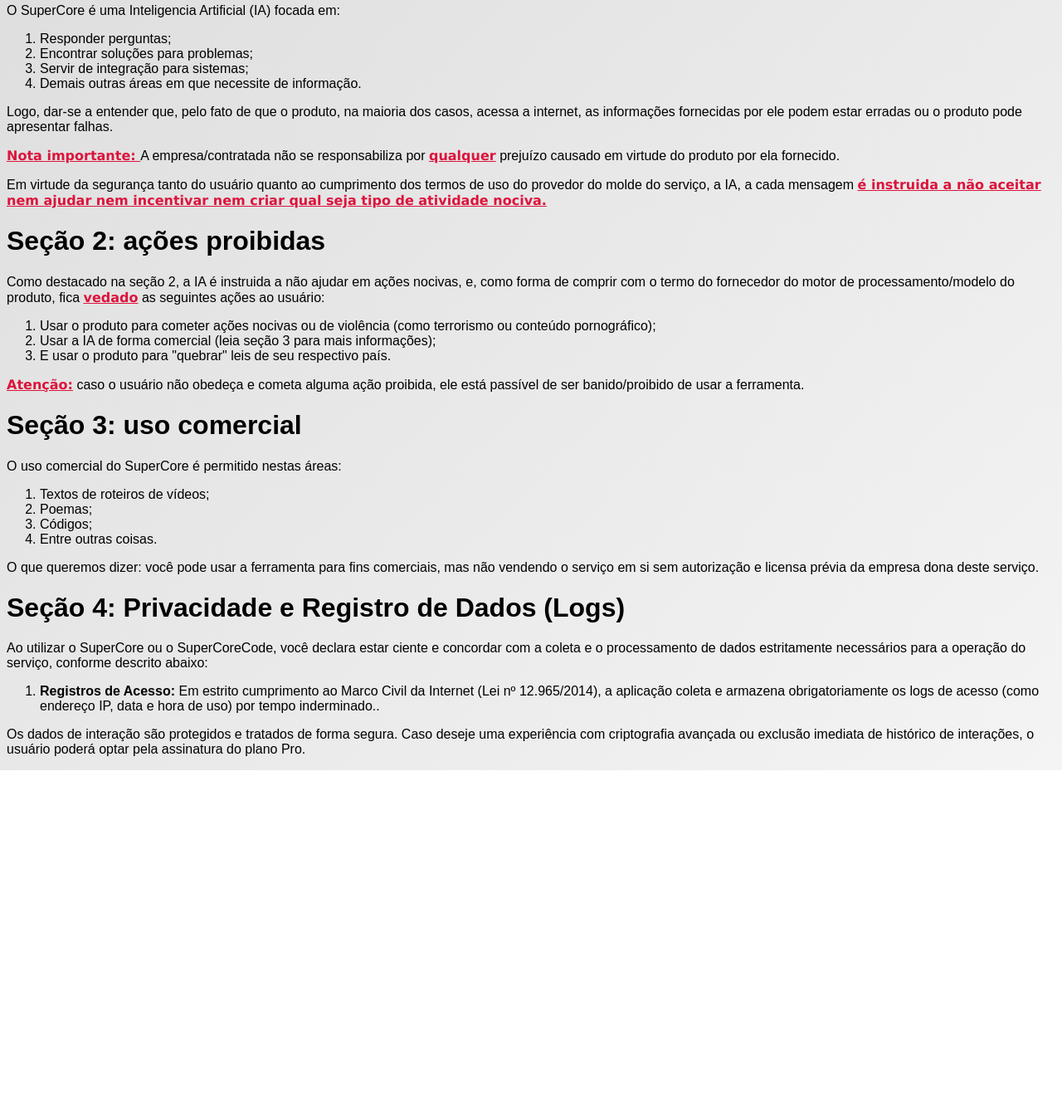
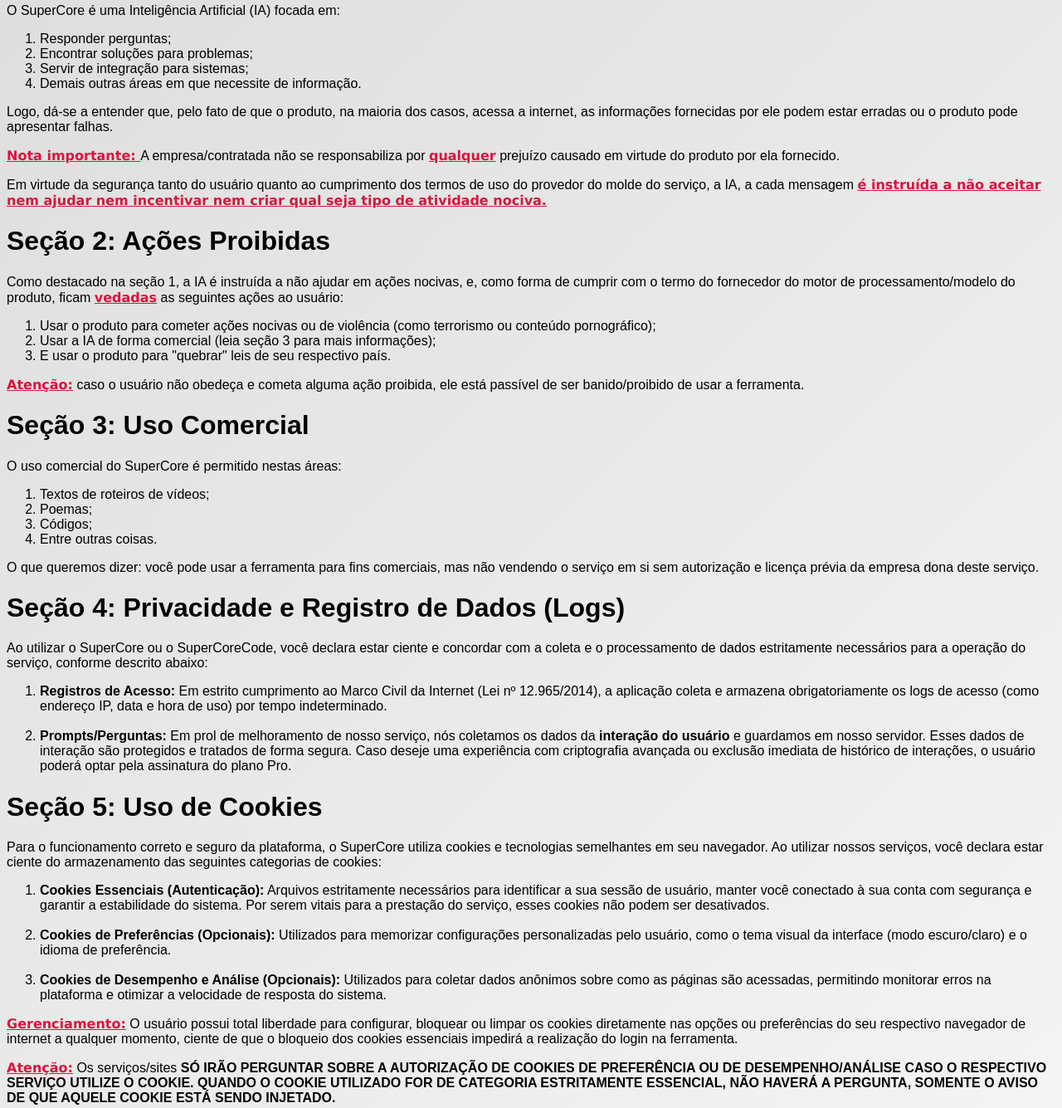
Before and after one commit to JustAcoder617/SuperCore-SuperCoreCode, a website: page client/terms/index.html in a window 1280 px wide. Shown: the part 158-1493 px from the top of the page at 83% size. Before the commit the page ends 1086 px from the top, so only its background shows below. Drawn offline with Linux system fonts and the light colour scheme.

```diff
--- a/client/terms/index.html
+++ b/client/terms/index.html
@@ -11,51 +11,56 @@
         <h1>SuperCore: Termo De Usuário Final</h1>
         <hr>
     </div>
+
     <h1>Seção 1: Descrição</h1>
-    <p>O SuperCore é uma Inteligencia Artificial (IA) focada em:
+    <p>O SuperCore é uma Inteligência Artificial (IA) focada em:</p>
     <ol>
         <li>Responder perguntas;</li>
         <li>Encontrar soluções para problemas;</li>
         <li>Servir de integração para sistemas;</li>
         <li>Demais outras áreas em que necessite de informação.</li>
     </ol>
-    </p>
-    <p>Logo, dar-se a entender que, pelo fato de que o produto, na maioria dos casos, acessa a internet, as informações fornecidas por ele podem estar erradas ou o produto pode apresentar falhas.</p>
+    <p>Logo, dá-se a entender que, pelo fato de que o produto, na maioria dos casos, acessa a internet, as informações fornecidas por ele podem estar erradas ou o produto pode apresentar falhas.</p>
     <p><span>Nota importante: </span> A empresa/contratada não se responsabiliza por <span>qualquer</span> prejuízo causado em virtude do produto por ela fornecido.</p>
-    <p>Em virtude da segurança tanto do usuário quanto ao cumprimento dos termos de uso do provedor do molde do serviço, a IA, a cada mensagem <span>é instruida a não aceitar nem ajudar nem incentivar nem criar qual seja tipo de atividade nociva.</span></p>
-    <h1>Seção 2: ações proibidas</h1>
-    <p> Como destacado na seção 2, a IA é instruida a não ajudar em ações nocivas, e, como forma de comprir com o termo do fornecedor do motor de processamento/modelo do produto, fica <span>vedado</span> as seguintes ações ao usuário:</p>
+    <p>Em virtude da segurança tanto do usuário quanto ao cumprimento dos termos de uso do provedor do molde do serviço, a IA, a cada mensagem <span>é instruída a não aceitar nem ajudar nem incentivar nem criar qual seja tipo de atividade nociva.</span></p>
+
+    <h1>Seção 2: Ações Proibidas</h1>
+    <p>Como destacado na seção 1, a IA é instruída a não ajudar em ações nocivas, e, como forma de cumprir com o termo do fornecedor do motor de processamento/modelo do produto, ficam <span>vedadas</span> as seguintes ações ao usuário:</p>
     <ol>
         <li>Usar o produto para cometer ações nocivas ou de violência (como terrorismo ou conteúdo pornográfico);</li>
-        <li> Usar a IA de forma comercial (leia seção 3 para mais informações);</li>
+        <li>Usar a IA de forma comercial (leia seção 3 para mais informações);</li>
         <li>E usar o produto para "quebrar" leis de seu respectivo país.</li>
     </ol>
     <p><span>Atenção:</span> caso o usuário não obedeça e cometa alguma ação proibida, ele está passível de ser banido/proibido de usar a ferramenta.</p>
-    <h1>Seção 3: uso comercial</h1>
-    <p>
-        O uso comercial do SuperCore é permitido nestas áreas:
+
+    <h1>Seção 3: Uso Comercial</h1>
+    <p>O uso comercial do SuperCore é permitido nestas áreas:</p>
     <ol>
-            <li>
-                Textos de roteiros de vídeos;
-            </li>
-            <li>
-                Poemas;
-            </li>
-            <li>
-                Códigos;
-            </li>
-            <li>
-                Entre outras coisas.
-            </li>
+        <li>Textos de roteiros de vídeos;</li>
+        <li>Poemas;</li>
+        <li>Códigos;</li>
+        <li>Entre outras coisas.</li>
     </ol>
-        <p>O que queremos dizer: você pode usar a ferramenta para fins comerciais, mas não vendendo o serviço em si sem autorização e licensa prévia da empresa dona deste serviço.</p>
+    <p>O que queremos dizer: você pode usar a ferramenta para fins comerciais, mas não vendendo o serviço em si sem autorização e licença prévia da empresa dona deste serviço.</p>
 
-    </p>
     <h1>Seção 4: Privacidade e Registro de Dados (Logs)</h1>
     <p>Ao utilizar o SuperCore ou o SuperCoreCode, você declara estar ciente e concordar com a coleta e o processamento de dados estritamente necessários para a operação do serviço, conforme descrito abaixo:</p>
     <ol>
-    <li><strong>Registros de Acesso:</strong> Em estrito cumprimento ao Marco Civil da Internet (Lei nº 12.965/2014), a aplicação coleta e armazena obrigatoriamente os logs de acesso (como endereço IP, data e hora de uso) por tempo inderminado..</li>
+        <li><strong>Registros de Acesso:</strong> Em estrito cumprimento ao Marco Civil da Internet (Lei nº 12.965/2014), a aplicação coleta e armazena obrigatoriamente os logs de acesso (como endereço IP, data e hora de uso) por tempo indeterminado.</li>
+        <br>
+        <li><strong>Prompts/Perguntas:</strong> Em prol de melhoramento de nosso serviço, nós coletamos os dados da <strong>interação do usuário</strong> e guardamos em nosso servidor. Esses dados de interação são protegidos e tratados de forma segura. Caso deseje uma experiência com criptografia avançada ou exclusão imediata de histórico de interações, o usuário poderá optar pela assinatura do plano Pro.</li>
     </ol>
-<p>Os dados de interação são protegidos e tratados de forma segura. Caso deseje uma experiência com criptografia avançada ou exclusão imediata de histórico de interações, o usuário poderá optar pela assinatura do plano Pro.</p>
+
+    <h1>Seção 5: Uso de Cookies</h1>
+    <p>Para o funcionamento correto e seguro da plataforma, o SuperCore utiliza cookies e tecnologias semelhantes em seu navegador. Ao utilizar nossos serviços, você declara estar ciente do armazenamento das seguintes categorias de cookies:</p>
+    <ol>
+        <li><strong>Cookies Essenciais (Autenticação):</strong> Arquivos estritamente necessários para identificar a sua sessão de usuário, manter você conectado à sua conta com segurança e garantir a estabilidade do sistema. Por serem vitais para a prestação do serviço, esses cookies não podem ser desativados.</li>
+        <br>
+        <li><strong>Cookies de Preferências (Opcionais):</strong> Utilizados para memorizar configurações personalizadas pelo usuário, como o tema visual da interface (modo escuro/claro) e o idioma de preferência.</li>
+        <br>
+        <li><strong>Cookies de Desempenho e Análise (Opcionais):</strong> Utilizados para coletar dados anônimos sobre como as páginas são acessadas, permitindo monitorar erros na plataforma e otimizar a velocidade de resposta do sistema.</li>
+    </ol>
+    <p><span>Gerenciamento:</span> O usuário possui total liberdade para configurar, bloquear ou limpar os cookies diretamente nas opções ou preferências do seu respectivo navegador de internet a qualquer momento, ciente de que o bloqueio dos cookies essenciais impedirá a realização do login na ferramenta.</p>
+    <p><span>Atenção:</span> Os serviços/sites <strong>SÓ IRÃO PERGUNTAR SOBRE A AUTORIZAÇÃO DE COOKIES DE PREFERÊNCIA OU DE DESEMPENHO/ANÁLISE CASO O RESPECTIVO SERVIÇO UTILIZE O COOKIE. QUANDO O COOKIE UTILIZADO FOR DE CATEGORIA ESTRITAMENTE ESSENCIAL, NÃO HAVERÁ A PERGUNTA, SOMENTE O AVISO DE QUE AQUELE COOKIE ESTÁ SENDO INJETADO.</strong></p>
 </body>
 </html>
```
Also changed, not shown: client/login_page/index.html (+5 -0 lines), 1 other file. Lines whose indentation alone changed are shown as unchanged.
